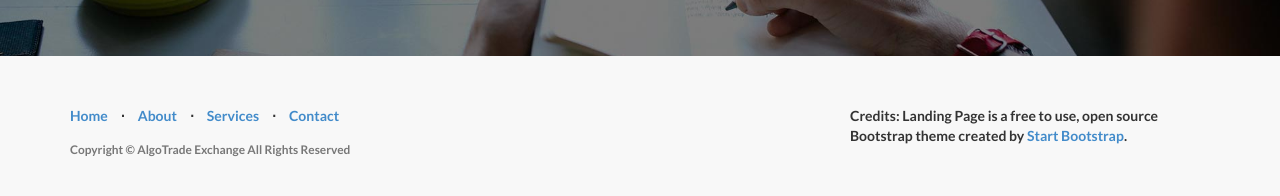
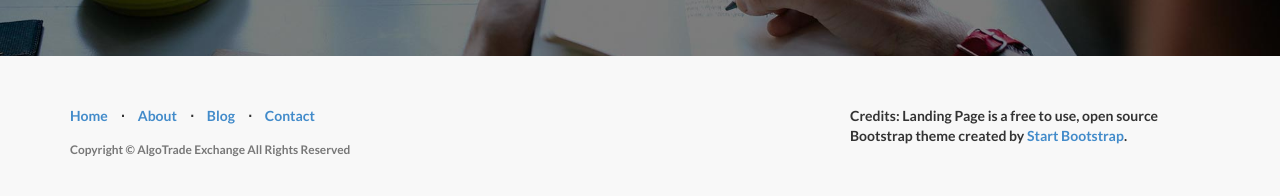
Before and after one commit to AlgoTrade/exchange, a Jekyll site: the page built from index.html, in a window 1280 px wide and 900 px high, scrolled down 1902 px. Shown: the part 692-888 px from the top of the window. Built offline with Jekyll 4.4.1, drawn with Linux system fonts in a browser that asks for light colours.

Commit message:
added blog into footer

```diff
--- a/_includes/footer.html
+++ b/_includes/footer.html
@@ -13,7 +13,7 @@
                     </li>
                     <li class="footer-menu-divider">&sdot;</li>
                     <li>
-                        <a href="#services">Services</a>
+                        <a href="#blog">Blog</a>
                     </li>
                     <li class="footer-menu-divider">&sdot;</li>
                     <li>
```
